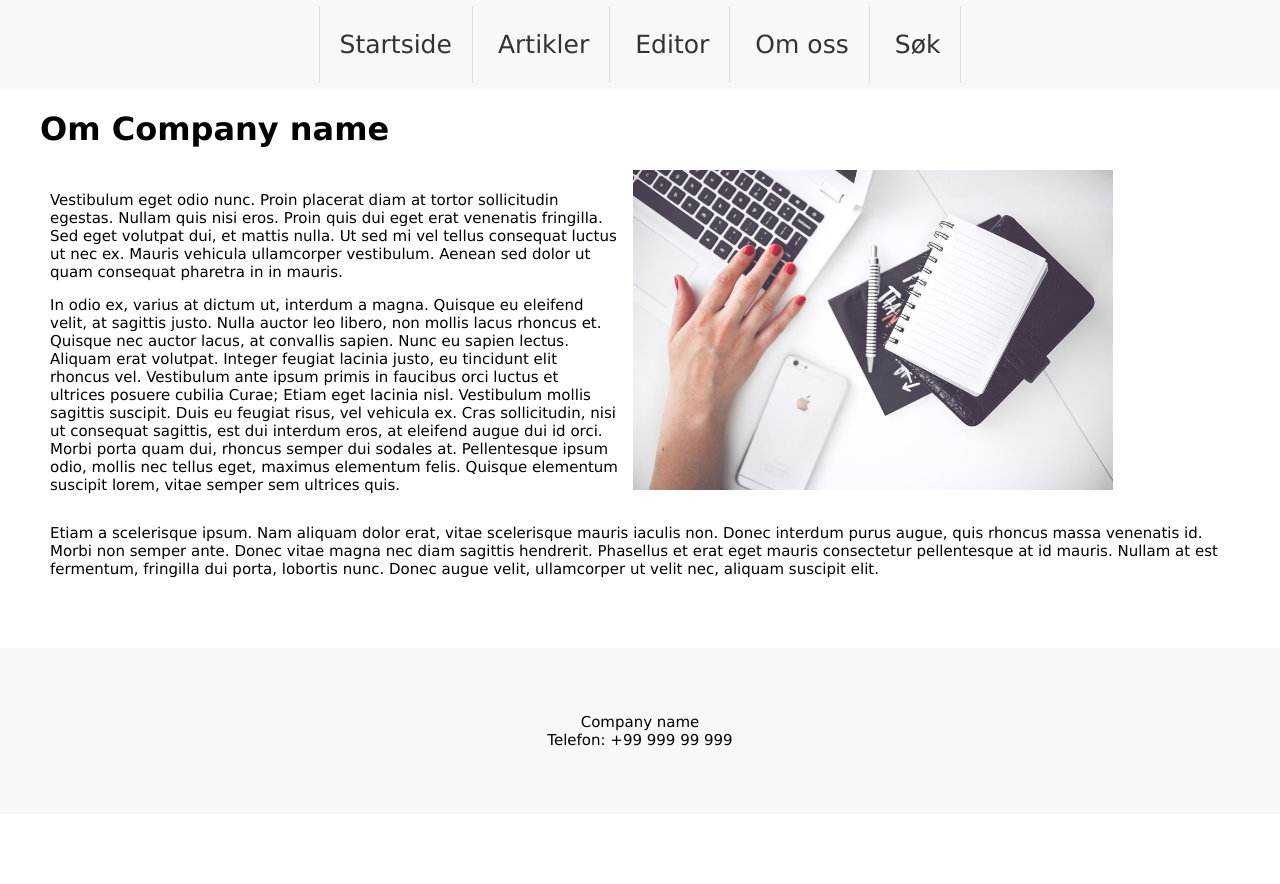
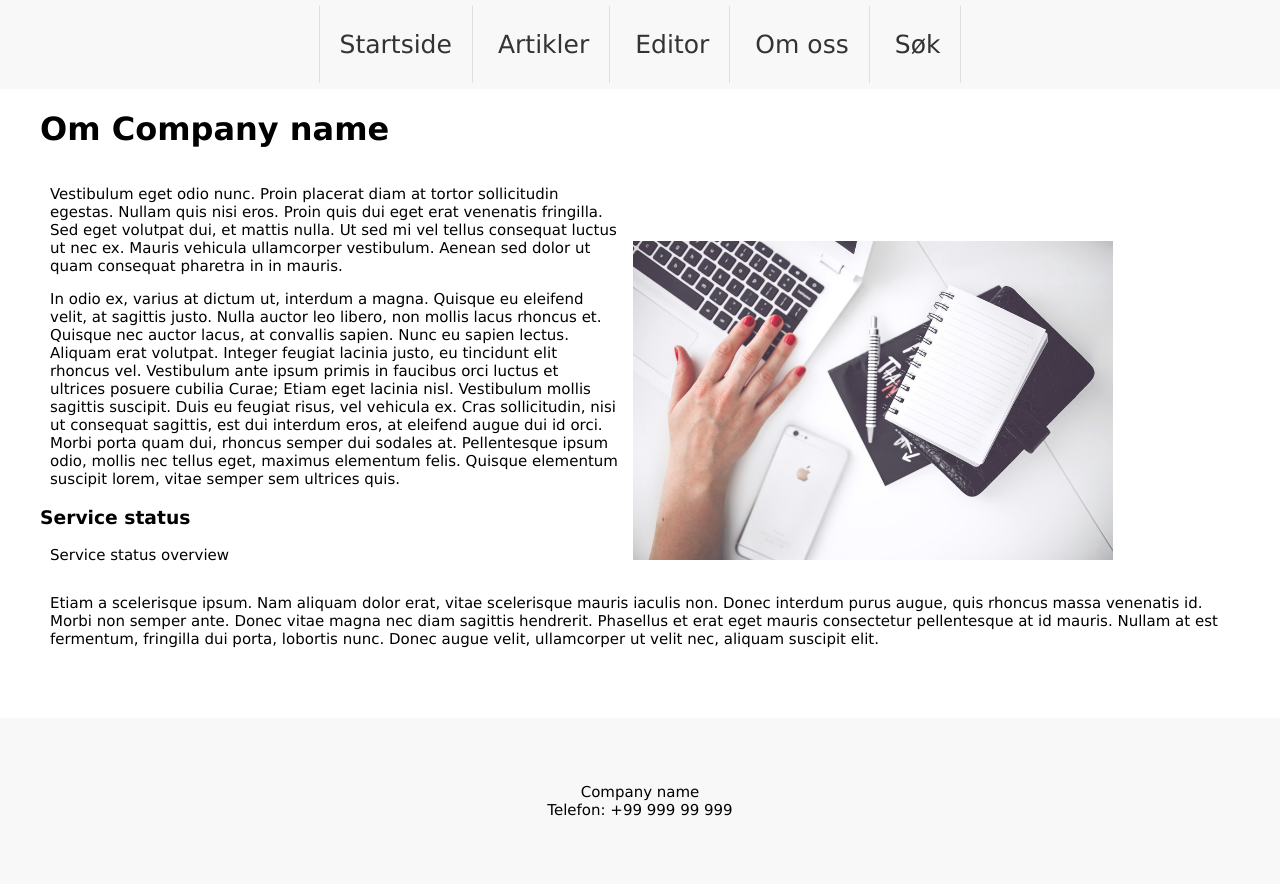
Before and after one commit to microserv/frontend, a Django app: template editor_backend/templates/about.html in a window 1280 px wide. Shown: the part 84-968 px from the top of the page. Before the commit the page ends 830 px from the top, so only its background shows below. Run offline with Django 3.2, Linux system fonts and the light colour scheme; the template is opened without the code that fills it, so the values that code supplies are empty.

Commit message:
Add link to status service to "About us"-page

```diff
--- a/editor_backend/templates/about.html
+++ b/editor_backend/templates/about.html
@@ -15,6 +15,8 @@
     <p>
         In odio ex, varius at dictum ut, interdum a magna. Quisque eu eleifend velit, at sagittis justo. Nulla auctor leo libero, non mollis lacus rhoncus et. Quisque nec auctor lacus, at convallis sapien. Nunc eu sapien lectus. Aliquam erat volutpat. Integer feugiat lacinia justo, eu tincidunt elit rhoncus vel. Vestibulum ante ipsum primis in faucibus orci luctus et ultrices posuere cubilia Curae; Etiam eget lacinia nisl. Vestibulum mollis sagittis suscipit. Duis eu feugiat risus, vel vehicula ex. Cras sollicitudin, nisi ut consequat sagittis, est dui interdum eros, at eleifend augue dui id orci. Morbi porta quam dui, rhoncus semper dui sodales at. Pellentesque ipsum odio, mollis nec tellus eget, maximus elementum felis. Quisque elementum suscipit lorem, vitae semper sem ultrices quis.
     </p>
+    <h3>Service status</h3>
+    <p><a href="https://gallifrey.sklirg.io/microserv-status/">Service status overview</a></p>
 </div>
 <img src="{% static 'editor_backend/img/stock/desk.jpg' %}" class="percent40">
 <p>
```
